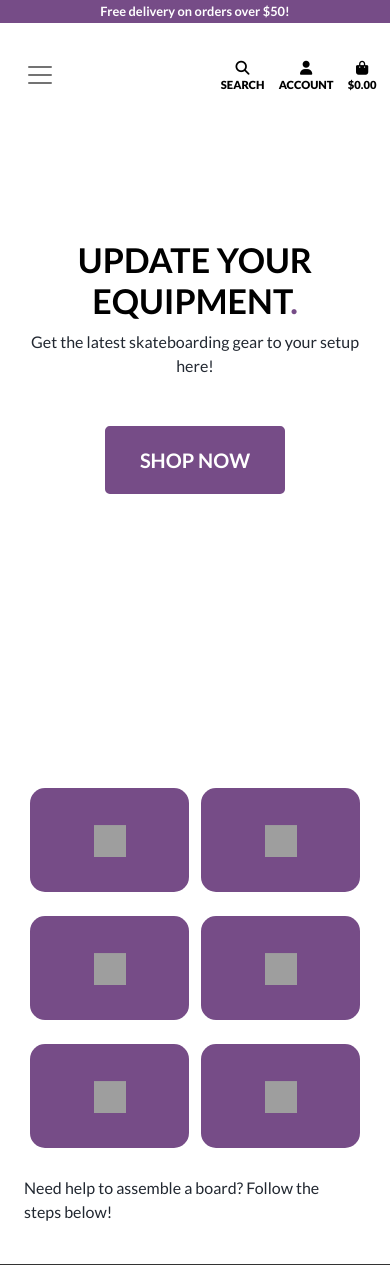
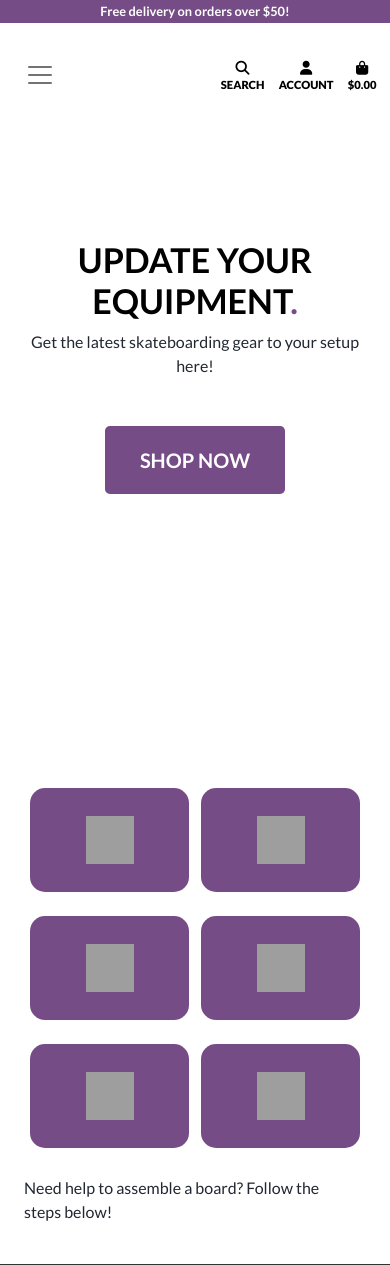
Before and after one commit to Kagebounshin/skateshop, a Django app: page / in a window 390 px wide. Shown: the top 1265 px of the page. Run offline with Django 3.2, Linux system fonts and the light colour scheme; some libraries are stand-ins or nearby versions; grey boxes are pictures that could not be loaded.

Commit message:
Change with and height for shopnow icons and text font size on small devices

```diff
--- a/static/css/base.css
+++ b/static/css/base.css
@@ -321,12 +321,12 @@ a#shopnow {
 
 
     #shopnow-inner img {
-        width: 2rem;
-        height: 2rem;
+        width: 3rem;
+        height: 3rem;
     }
 
     .middle h1 {
-        font-size: 2rem;
+        font-size: 1.2rem;
     }
 
     .header-container {
```
